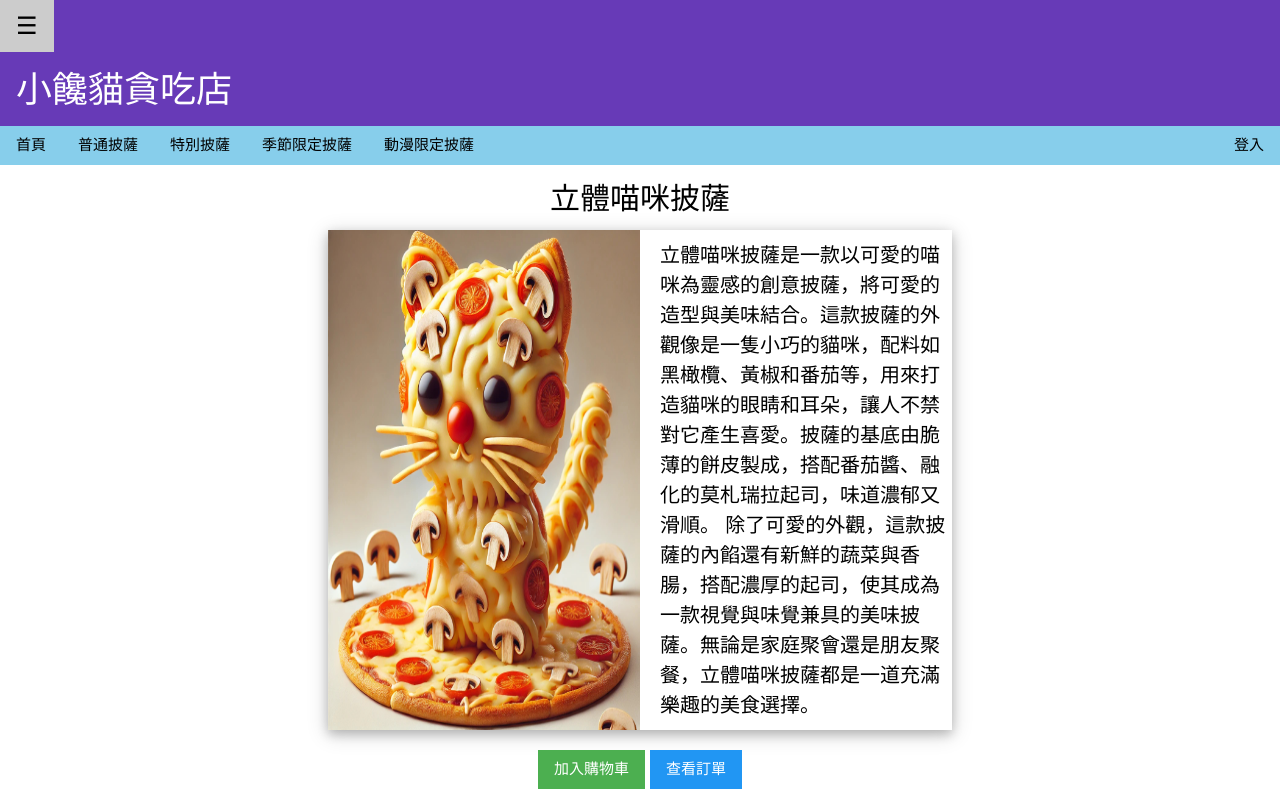
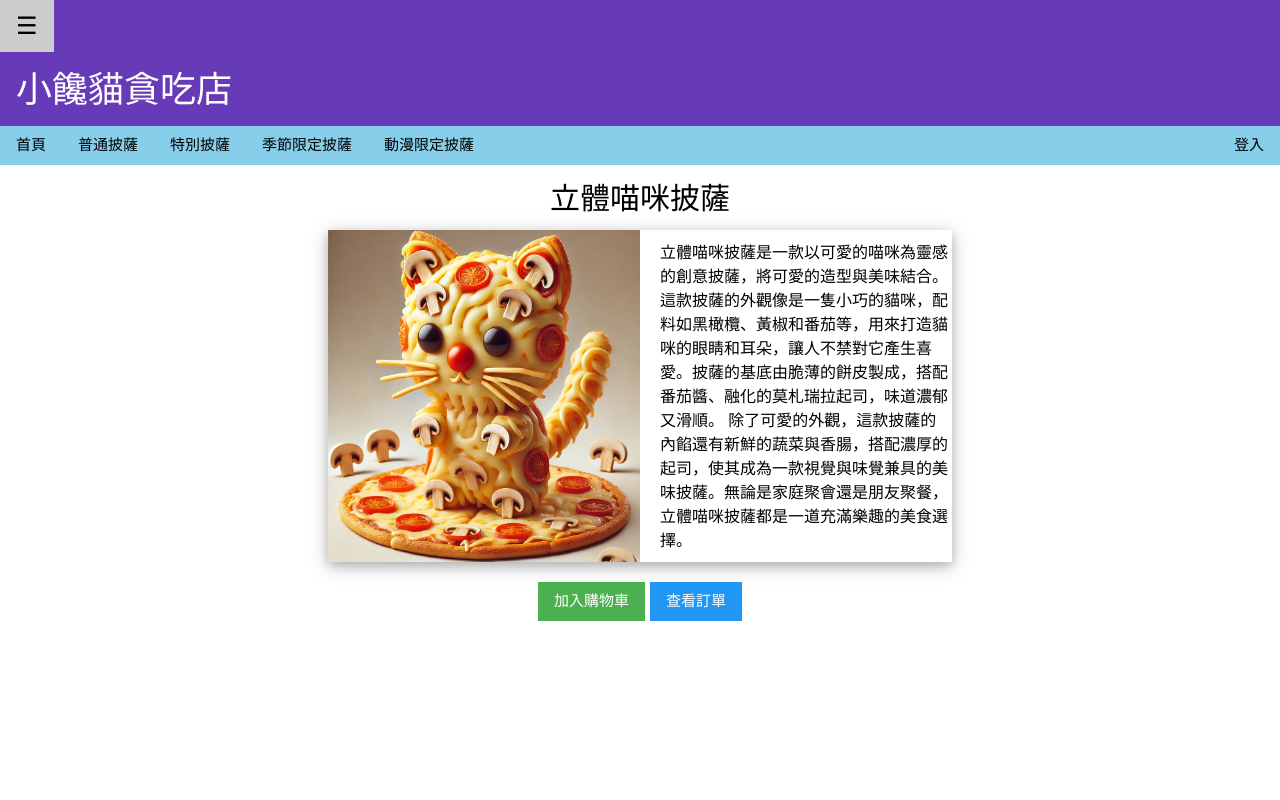
Before and after one commit to zhenkb/pizza-wb, a PHP site: page /pizza20.php in a window 1280 px wide. Run offline with PHP 8.4, Linux system fonts and the light colour scheme.

Commit message:
Update pizza20.php

```diff
--- a/pizza20.php
+++ b/pizza20.php
@@ -31,10 +31,10 @@
 
         <!-- Text Section -->
         <div style="flex: 1; padding-left: 20px;">
-        <h4 style="text-align: left;">
+        <h6 style="text-align: left;">
                 立體喵咪披薩是一款以可愛的喵咪為靈感的創意披薩，將可愛的造型與美味結合。這款披薩的外觀像是一隻小巧的貓咪，配料如黑橄欖、黃椒和番茄等，用來打造貓咪的眼睛和耳朵，讓人不禁對它產生喜愛。披薩的基底由脆薄的餅皮製成，搭配番茄醬、融化的莫札瑞拉起司，味道濃郁又滑順。
                 除了可愛的外觀，這款披薩的內餡還有新鮮的蔬菜與香腸，搭配濃厚的起司，使其成為一款視覺與味覺兼具的美味披薩。無論是家庭聚會還是朋友聚餐，立體喵咪披薩都是一道充滿樂趣的美食選擇。
-            </h4>
+            </h6>
         </div>
     </div>
 </div>
```
